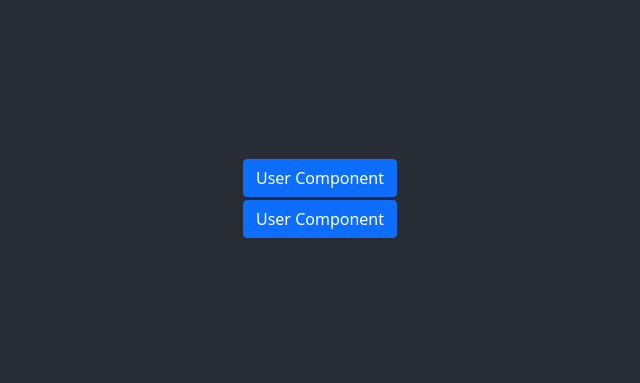
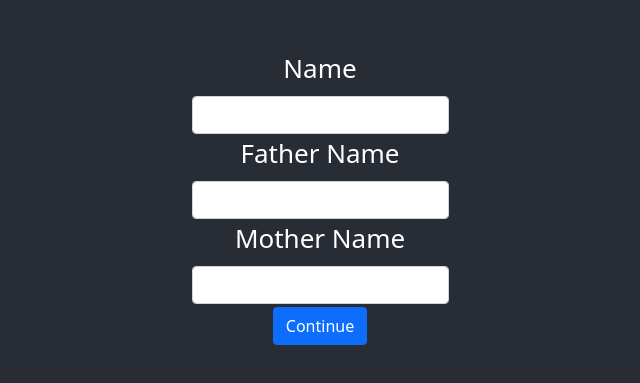
Before and after one commit to anujsingla/react-course, a React (Create React App) app: page / in a window 1280 px wide. Shown: the part 203-586 px from the top of the page, without its empty margins (320-960 px from the left). Built offline with nearby package versions, Linux system fonts and the light colour scheme.

Commit message:
Multiform .

```diff
--- a/src/App.css
+++ b/src/App.css
@@ -36,3 +36,7 @@
         transform: rotate(360deg);
     }
 }
+
+.mr-4 {
+    margin-right: 15px;
+}
--- a/src/App.tsx
+++ b/src/App.tsx
@@ -4,7 +4,7 @@ import 'bootstrap/dist/css/bootstrap.min.css';
 import { HashRouter } from "react-router-dom";
 import { ErrorBoundary } from 'react-error-boundary';
 import { ErrorBoundaryFallbackComponent } from "./Components/ErrorBoundaryFallbackComponent";
-import { ErrorBoundaryHandle } from "./Components/ErrorBoundaryHandle";
+import { MultiForm } from "./Components/Multiform/MultiForm";
 
 const queryClient = new QueryClient();
 
@@ -15,9 +15,8 @@ function App() {
         <div className="App">
           <header className="App-header">
             <ErrorBoundary FallbackComponent={ErrorBoundaryFallbackComponent}>
-              <ErrorBoundaryHandle />
+              <MultiForm />
             </ErrorBoundary>
-            <ErrorBoundaryHandle />
           </header>
         </div>
       </QueryClientProvider>
--- /dev/null
+++ b/src/Components/Multiform/MultiForm.tsx
@@ -0,0 +1,72 @@
+import { useState } from "react"
+import { StudentForm1 } from "./StudentForm1";
+import { StudentForm2 } from "./StudentForm2";
+import { StudentForm3 } from "./StudentForm3";
+import { ReviewFormValue } from "./ReviewFormValue";
+
+
+export interface IFormState {
+    step: number;
+    name: string;
+    fathername: string;
+    mothername: string;
+    email: string;
+    phonenumber: number | undefined;
+    address: string;
+    permanentAddress: string;
+}
+
+const defaultValue: IFormState = {
+    step: 1,
+    name: '',
+    fathername: '',
+    mothername: '',
+    email: '',
+    phonenumber: undefined,
+    address: '',
+    permanentAddress: '',
+}
+
+export function MultiForm() {
+    const [formState, setFormState] = useState<IFormState>(defaultValue);
+
+    const handleFieldUpdate = (value: string, fieldName: string) => {
+        setFormState({
+            ...formState,
+            [fieldName]: value
+        });
+    }
+
+    const handleNextStep = () => {
+        setFormState({
+            ...formState,
+            step: formState.step + 1
+        });
+    }
+
+    const handlePreviousStep = () => {
+        setFormState({
+            ...formState,
+            step: formState.step - 1
+        });
+    }
+
+    const renderForms = () => {
+        if (formState.step === 1) {
+            return <StudentForm1 nextStep={handleNextStep} handleChange={handleFieldUpdate} formState={formState} />
+        }
+        else if (formState.step === 2) {
+            return <StudentForm2 previousStep={handlePreviousStep} nextStep={handleNextStep} handleChange={handleFieldUpdate} formState={formState} />
+        }
+        else if (formState.step === 3) {
+            return <StudentForm3 previousStep={handlePreviousStep} nextStep={handleNextStep} handleChange={handleFieldUpdate} formState={formState} />
+        }
+        else if (formState.step === 4) {
+            return <ReviewFormValue previousStep={handlePreviousStep} formState={formState} />
+        }
+        return <></>;
+    }
+    return (
+        <div>{renderForms()}</div>
+    )
+}
--- /dev/null
+++ b/src/Components/Multiform/ReviewFormValue.tsx
@@ -0,0 +1,40 @@
+import { Button, ListGroup } from "react-bootstrap";
+import { Form } from "react-bootstrap";
+import { IFormState } from "./MultiForm";
+
+interface IProps {
+    formState: IFormState;
+    previousStep: () => void;
+}
+
+export function ReviewFormValue(props: IProps) {
+    const { formState, previousStep } = props;
+
+    const onConfirm = () => {
+        console.log('onConfirm', onConfirm);
+        // backend api call
+        // reset form
+    };
+
+    return (
+        <div>
+            <ListGroup variant="flush">
+                <ListGroup.Item>Name: {formState.name}</ListGroup.Item>
+                <ListGroup.Item>Father Name: {formState.fathername}</ListGroup.Item>
+                <ListGroup.Item>Mother Name: {formState.mothername}</ListGroup.Item>
+                <ListGroup.Item>Phone Number: {formState.phonenumber}</ListGroup.Item>
+                <ListGroup.Item>Email: {formState.email}</ListGroup.Item>
+                <ListGroup.Item>Communication Address: {formState.address}</ListGroup.Item>
+                <ListGroup.Item>Permanent Address: {formState.permanentAddress}</ListGroup.Item>
+            </ListGroup>
+            <Form>
+                <Button className="mr-4 my-3" onClick={previousStep} variant="primary" type="submit">
+                    Previous
+                </Button>
+                <Button onClick={onConfirm} variant="primary" type="submit">
+                    Confirm
+                </Button>
+            </Form>
+        </div>
+    )
+}
--- /dev/null
+++ b/src/Components/Multiform/StudentForm1.tsx
@@ -0,0 +1,46 @@
+import { Button } from "react-bootstrap";
+import { Form } from "react-bootstrap";
+import { IFormState } from "./MultiForm";
+
+interface IProps {
+    nextStep: () => void;
+    formState: IFormState;
+    handleChange: (value: string, fieldName: string) => void;
+}
+
+export function StudentForm1(props: IProps) {
+    const { nextStep, formState, handleChange } = props;
+    return (
+        <div>
+            <Form>
+                <Form.Group controlId="formGroupEmail">
+                    <Form.Label>Name</Form.Label>
+                    <Form.Control
+                        value={formState.name}
+                        onChange={(event) => handleChange(event.target.value, 'name')}
+                        type="text"
+                    />
+                </Form.Group>
+                <Form.Group controlId="formGroupPassword">
+                    <Form.Label>Father Name</Form.Label>
+                    <Form.Control
+                        value={formState.fathername}
+                        onChange={(event) => handleChange(event.target.value, 'fathername')}
+                        type="text"
+                    />
+                </Form.Group>
+                <Form.Group controlId="formGroupPassword">
+                    <Form.Label>Mother Name</Form.Label>
+                    <Form.Control
+                        value={formState.mothername}
+                        onChange={(event) => handleChange(event.target.value, 'mothername')}
+                        type="text"
+                    />
+                </Form.Group>
+                <Form.Group>
+                    <Button onClick={nextStep} type="submit">Continue</Button>
+                </Form.Group>
+            </Form>
+        </div>
+    )
+}
--- /dev/null
+++ b/src/Components/Multiform/StudentForm2.tsx
@@ -0,0 +1,42 @@
+import { Button } from "react-bootstrap";
+import { Form } from "react-bootstrap";
+import { IFormState } from "./MultiForm";
+
+interface IProps {
+    nextStep: () => void;
+    formState: IFormState;
+    handleChange: (value: string, fieldName: string) => void;
+    previousStep: () => void;
+}
+
+export function StudentForm2(props: IProps) {
+    const { nextStep, formState, handleChange, previousStep } = props;
+    return (
+        <div>
+            <Form>
+                <Form.Group controlId="formGroupEmail">
+                    <Form.Label>Email</Form.Label>
+                    <Form.Control
+                        value={formState.email}
+                        onChange={(event) => handleChange(event.target.value, 'email')}
+                        type="text"
+                    />
+                </Form.Group>
+                <Form.Group controlId="formGroupPassword">
+                    <Form.Label>Phone number</Form.Label>
+                    <Form.Control
+                        value={formState.phonenumber}
+                        onChange={(event) => handleChange(event.target.value, 'phonenumber')}
+                        type="text"
+                    />
+                </Form.Group>
+                <Form.Group>
+                    <Button onClick={previousStep} type="submit">Previous</Button>
+                </Form.Group>
+                <Form.Group>
+                    <Button onClick={nextStep} type="submit">Continue</Button>
+                </Form.Group>
+            </Form>
+        </div>
+    )
+}
--- /dev/null
+++ b/src/Components/Multiform/StudentForm3.tsx
@@ -0,0 +1,55 @@
+import { isEmpty, isEqual } from "lodash";
+import { Button } from "react-bootstrap";
+import { Form } from "react-bootstrap";
+import { IFormState } from "./MultiForm";
+
+interface IProps {
+    nextStep: () => void;
+    formState: IFormState;
+    handleChange: (value: string, fieldName: string) => void;
+    previousStep: () => void;
+}
+
+export function StudentForm3(props: IProps) {
+    const { nextStep, formState, handleChange, previousStep } = props;
+
+    const onChangeCheckbox = (event: any) => {
+        if (isEmpty(formState.permanentAddress) && event.target.checked) {
+            props.handleChange(formState.address, 'permanentAddress');
+        } else if (isEqual(formState.permanentAddress, formState.address) && !event.target.checked) {
+            props.handleChange('', 'permanentAddress');
+        }
+    }
+
+    return (
+        <div>
+            <Form>
+                <Form.Group controlId="formGroupEmail">
+                    <Form.Label>Communication Address</Form.Label>
+                    <Form.Control
+                        value={formState.address}
+                        onChange={(event) => handleChange(event.target.value, 'address')}
+                        type="text"
+                    />
+                </Form.Group>
+                <Form.Group className="my-5" controlId="formBasicCheckbox">
+                    <Form.Check onChange={onChangeCheckbox} type="checkbox" label="Same as Communication Address" />
+                </Form.Group>
+                <Form.Group controlId="formGroupPassword">
+                    <Form.Label>Permanent Address</Form.Label>
+                    <Form.Control
+                        value={formState.permanentAddress}
+                        onChange={(event) => handleChange(event.target.value, 'permanentAddress')}
+                        type="text"
+                    />
+                </Form.Group>
+                <Form.Group>
+                    <Button onClick={previousStep} type="submit">Previous</Button>
+                </Form.Group>
+                <Form.Group>
+                    <Button onClick={nextStep} type="submit">Continue</Button>
+                </Form.Group>
+            </Form>
+        </div>
+    )
+}
```
Lines whose indentation alone changed are shown as unchanged.
